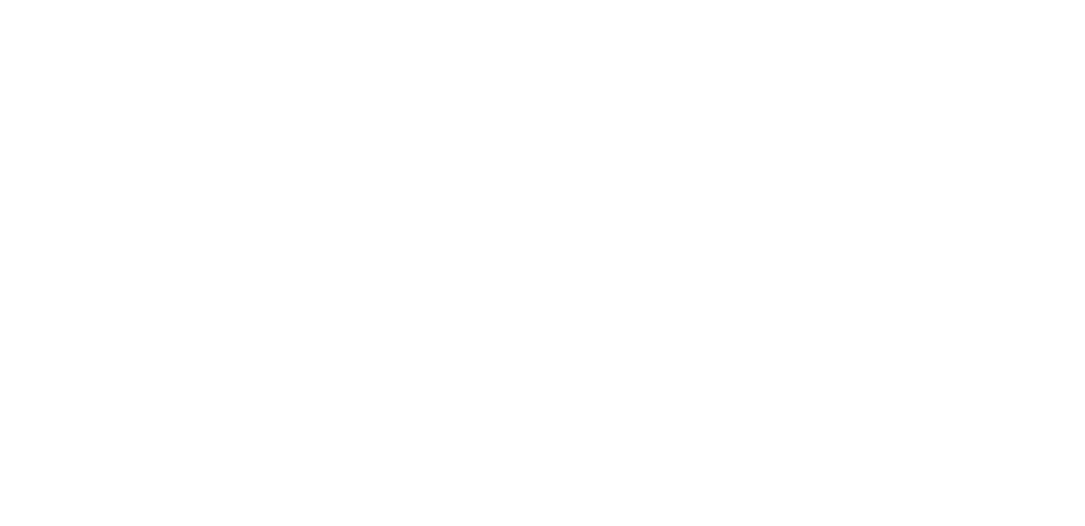
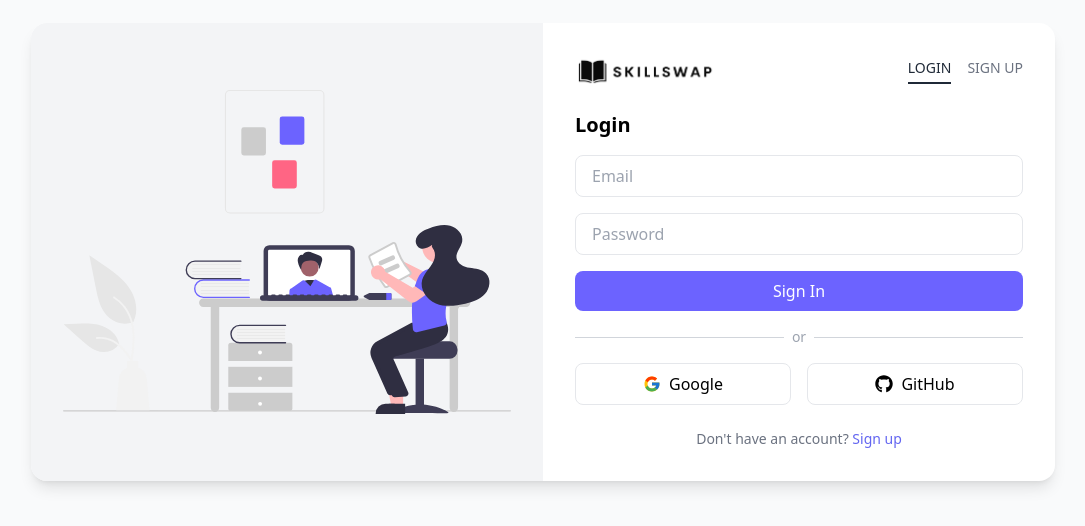
Before and after one commit to MNKolombage/SkillSwap-frontend, a React (Create React App) app: page /login in a window 1280 px wide. Before the commit this address had no page. Shown: the part 148-674 px from the top of the page, without its empty margins (97-1182 px from the left). Built offline with nearby package versions, Linux system fonts and the light colour scheme.

Commit message:
feat: Login, sign up page frontend

```diff
--- a/package.json
+++ b/package.json
@@ -12,7 +12,8 @@
     "lucide-react": "^0.539.0",
     "react": "^19.1.1",
     "react-dom": "^19.1.1",
-    "react-router-dom": "^7.7.1",
+    "react-icons": "^5.5.0",
+    "react-router-dom": "^7.8.0",
     "react-scripts": "5.0.1",
     "web-vitals": "^2.1.4"
   },
--- a/src/App.jsx
+++ b/src/App.jsx
@@ -1,5 +1,6 @@
 import { Route, Routes, useLocation } from "react-router-dom";
 import HomePage from './pages/HomePage';
+import LoginSignup from "./pages/LoginSignup";
 
 const App = () => {
   const location = useLocation();
@@ -18,6 +19,7 @@
     <div className="App">
       <Routes>
         <Route path="/" element={<HomePage />} />
+        <Route path="/login" element={<LoginSignup />} />
       </Routes>
     </div>
   );
--- a/src/components/HomePage/Navbar.jsx
+++ b/src/components/HomePage/Navbar.jsx
@@ -1,6 +1,7 @@
 import Logo from '../../assets/Logo.png';
 import { useState } from 'react';
 import { Menu, X } from 'lucide-react';
+import { Link } from "react-router-dom";
 
 const Navbar = () => {
   const [isMenuOpen, setIsMenuOpen] = useState(false);
@@ -40,24 +41,32 @@
 
           {/* Mobile Sign In and Register Buttons */}
           <div className="flex flex-col space-y-3 mt-4">
-            <button className="px-4 py-2 border border-primary text-primary rounded transition hover:bg-primary hover:text-white">
+            <Link to="/login">
+              <button className="px-4 py-1 border border-primary text-primary rounded transition hover:bg-primary hover:text-white">
                 Sign In
               </button>
-            <button className="px-4 py-2 bg-primary text-white rounded transition hover:bg-blue-700 hover:text-white">
+            </Link>
+            <Link to="/login">
+              <button className="px-4 py-1 bg-primary text-white rounded transition hover:bg-blue-700 hover:text-white">
                 Register
               </button>
+            </Link>
           </div>
         </div>
       )}
 
       {/* Desktop Buttons */}
       <div className="hidden md:flex space-x-3">
+        <Link to="/login">
           <button className="px-4 py-1 border border-primary text-primary rounded transition hover:bg-primary hover:text-white">
             Sign In
           </button>
+        </Link>
+        <Link to="/login">
           <button className="px-4 py-1 bg-primary text-white rounded transition hover:bg-blue-700 hover:text-white">
             Register
           </button>
+        </Link>
       </div>
     </nav>
   );
--- /dev/null
+++ b/src/pages/LoginSignup.jsx
@@ -0,0 +1,107 @@
+import React, { useState } from "react";
+import { FcGoogle } from "react-icons/fc";
+import { FaGithub } from "react-icons/fa";
+import Login from "../assets/undraw_online-learning_tgmv.svg";
+import Logo from '../assets/Logo.png';
+
+export default function LoginSignup() {
+  const [isLogin, setIsLogin] = useState(true);
+
+  return (
+    <div className="min-h-screen flex items-center justify-center bg-gray-50">
+      <div className="w-full max-w-5xl bg-white rounded-2xl shadow-lg overflow-hidden flex flex-col md:flex-row">
+
+        {/* Left Illustration */}
+        <div className="hidden md:flex md:w-1/2 bg-gray-100 items-center justify-center p-8">
+          <img
+            src={Login}
+            alt="SkillSwap Illustration"
+            className="max-w-full h-auto"
+          />
+        </div>
+
+        {/* Right Form */}
+        <div className="w-full md:w-1/2 p-8 flex flex-col justify-center">
+          {/* Logo + Toggle */}
+          <div className="flex justify-between items-center mb-6">
+            <img src={Logo} alt="SkillSwap Logo" className="w-30 h-8" />
+            <div className="flex space-x-4 text-sm font-medium">
+              <button
+                className={`pb-1 border-b-2 ${
+                  isLogin ? "border-gray-800 text-gray-800" : "border-transparent text-gray-500"
+                }`}
+                onClick={() => setIsLogin(true)}
+              >
+                LOGIN
+              </button>
+              <button
+                className={`pb-1 border-b-2 ${
+                  !isLogin ? "border-gray-800 text-gray-800" : "border-transparent text-gray-500"
+                }`}
+                onClick={() => setIsLogin(false)}
+              >
+                SIGN UP
+              </button>
+            </div>
+          </div>
+
+          {/* Form */}
+          <h2 className="text-xl font-semibold mb-4">{isLogin ? "Login" : "Sign Up"}</h2>
+          <form className="space-y-4">
+            {!isLogin && (
+              <input
+                type="text"
+                placeholder="Full Name"
+                className="w-full px-4 py-2 border rounded-lg focus:outline-none focus:ring-2 focus:ring-indigo-500"
+              />
+            )}
+            <input
+              type="email"
+              placeholder="Email"
+              className="w-full px-4 py-2 border rounded-lg focus:outline-none focus:ring-2 focus:ring-indigo-500"
+            />
+            <input
+              type="password"
+              placeholder="Password"
+              className="w-full px-4 py-2 border rounded-lg focus:outline-none focus:ring-2 focus:ring-indigo-500"
+            />
+            <button
+              type="submit"
+              className="w-full bg-primary text-white py-2 rounded-lg hover:bg-blue-900 transition"
+            >
+              {isLogin ? "Sign In" : "Sign Up"}
+            </button>
+          </form>
+
+          {/* Divider */}
+          <div className="flex items-center my-4">
+            <div className="flex-1 h-px bg-gray-300"></div>
+            <span className="px-2 text-sm text-gray-400">or</span>
+            <div className="flex-1 h-px bg-gray-300"></div>
+          </div>
+
+          {/* Social Login */}
+          <div className="flex space-x-4">
+            <button className="flex items-center justify-center w-1/2 border rounded-lg py-2 hover:bg-gray-50 transition">
+              <FcGoogle className="text-lg mr-2" /> Google
+            </button>
+            <button className="flex items-center justify-center w-1/2 border rounded-lg py-2 hover:bg-gray-50 transition">
+              <FaGithub className="text-lg mr-2" /> GitHub
+            </button>
+          </div>
+
+          {/* Footer Link */}
+          <p className="text-sm text-gray-500 text-center mt-6">
+            {isLogin ? "Don't have an account?" : "Already have an account?"}{" "}
+            <button
+              className="text-indigo-500 font-medium hover:underline"
+              onClick={() => setIsLogin(!isLogin)}
+            >
+              {isLogin ? "Sign up" : "Login"}
+            </button>
+          </p>
+        </div>
+      </div>
+    </div>
+  );
+}
```
Also changed, not shown: src/assets/undraw_online-learning_tgmv.svg (added), 1 other file (tests, documents, lock files or other folders). Lines whose indentation alone changed are shown as unchanged.
